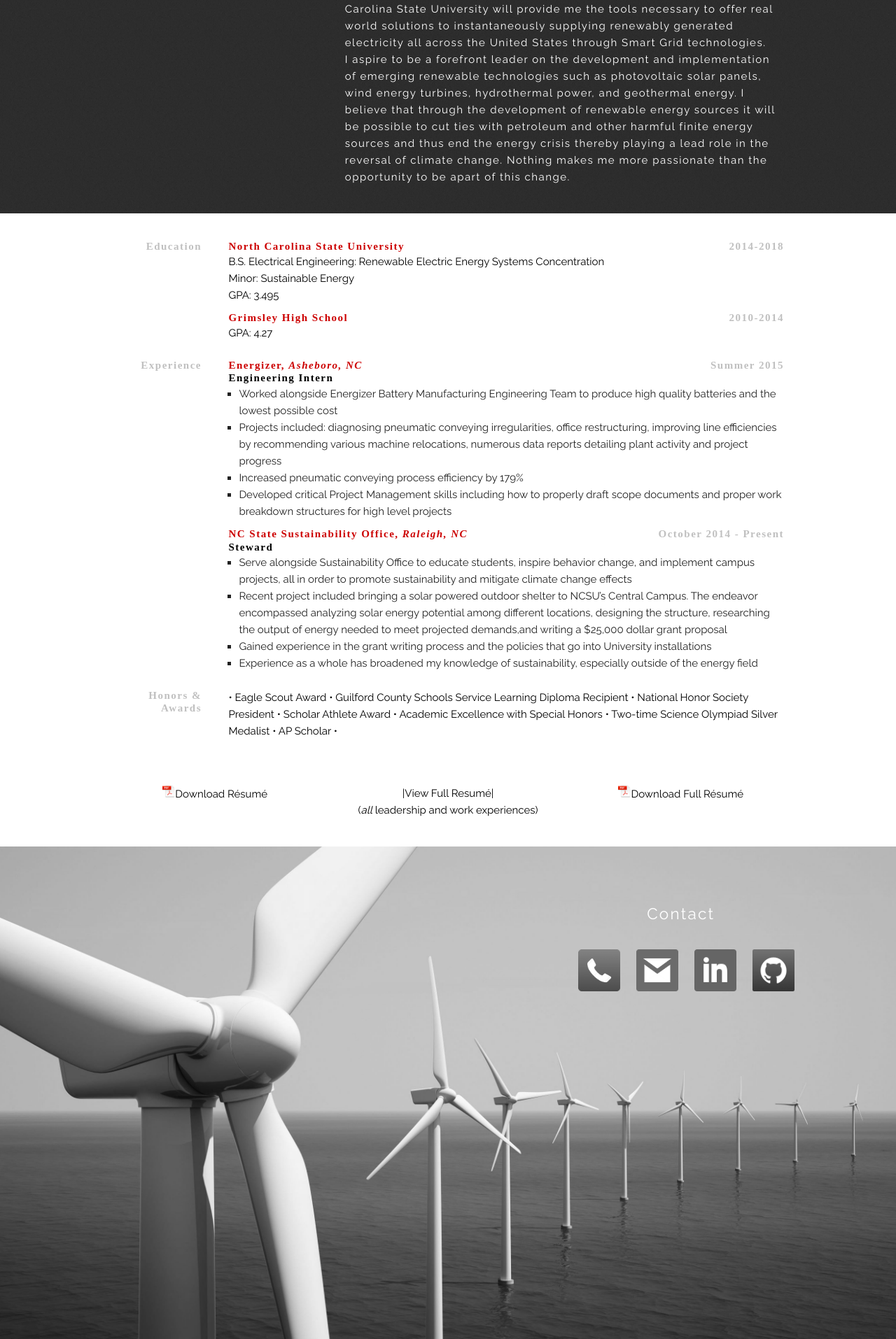
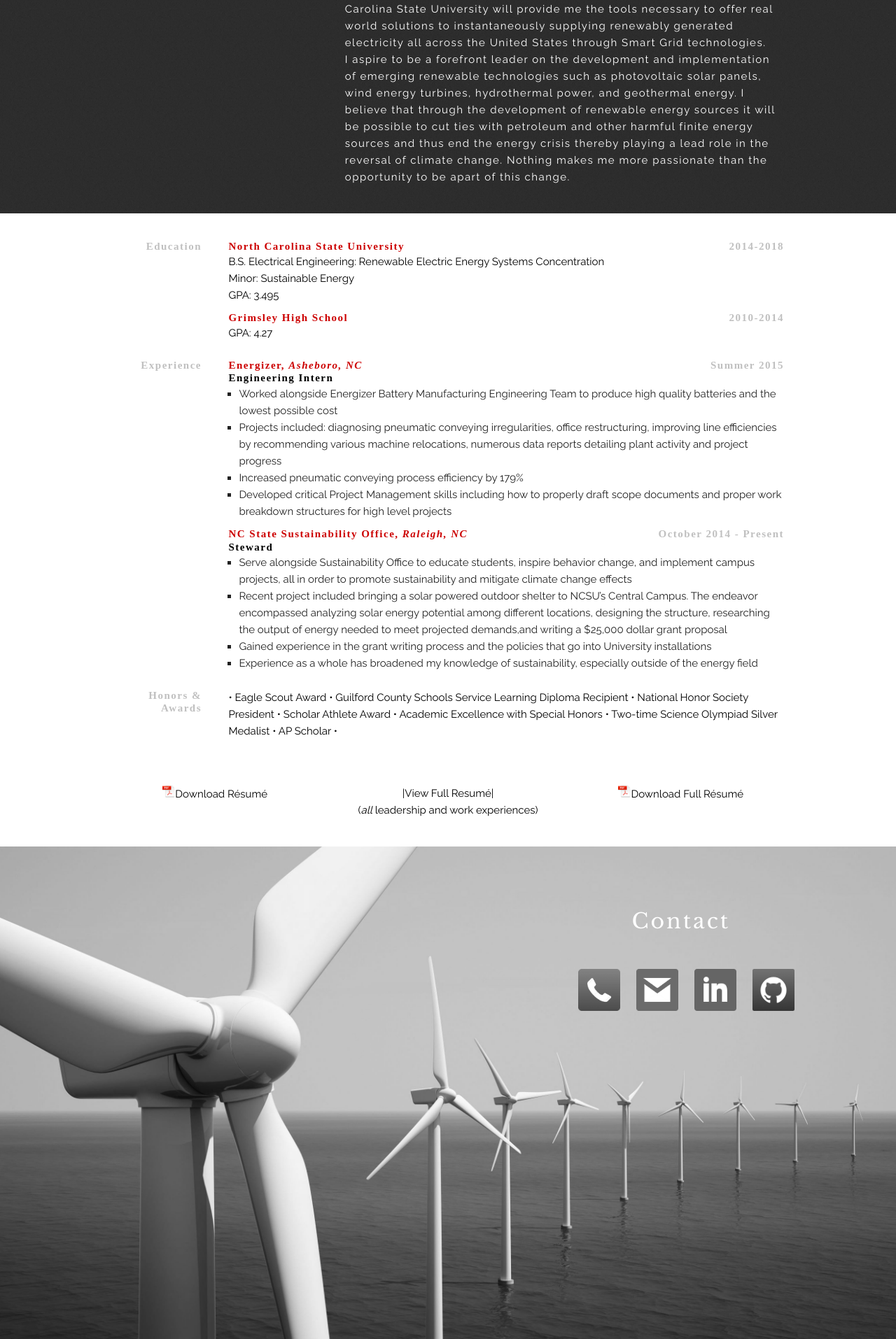
Before and after one commit to jacksoncwilliams/jackson-erin, a Jekyll site: the page built from simpleindex.html, in a window 1280 px wide. Shown: the part 1901-3815 px from the top of the page at 70% size. Built offline with Jekyll 4.4.1, drawn with Linux system fonts in a browser that asks for light colours; nearby versions of some CDN libraries; some web fonts are replaced.

Commit message:
Update simple.css

```diff
--- a/css/simple.css
+++ b/css/simple.css
@@ -298,8 +298,9 @@ body {
 }
 
 #contact h1 {
+    font-family: 'Libre Baskerville', serif;
     color: #ffffff;
-    font-size: 1.5em;
+    font-size: 2em;
     font-weight: 400;
     letter-spacing: 0.1em;
     text-align: center;
```
